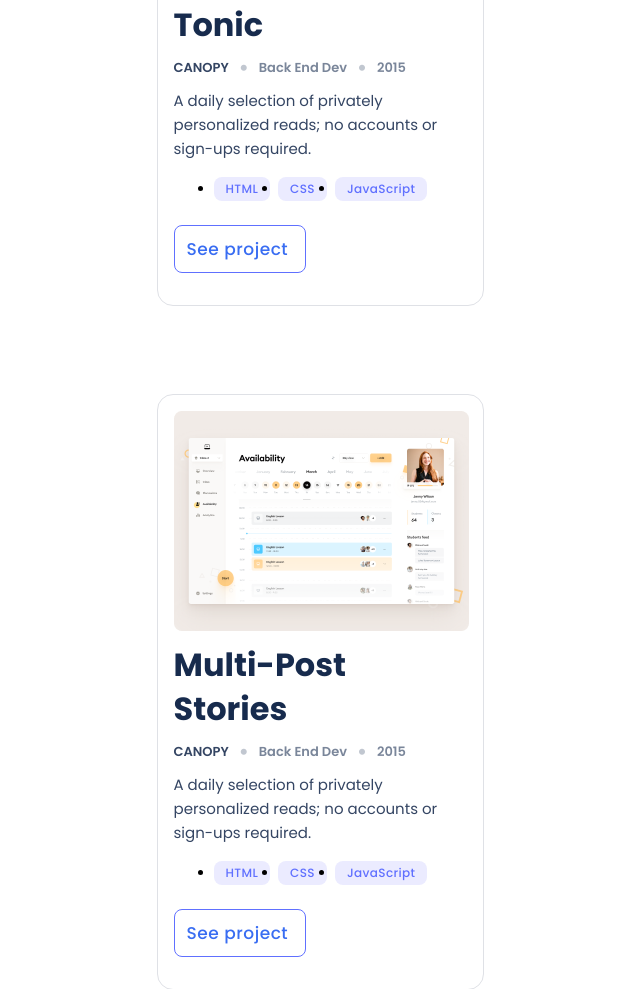
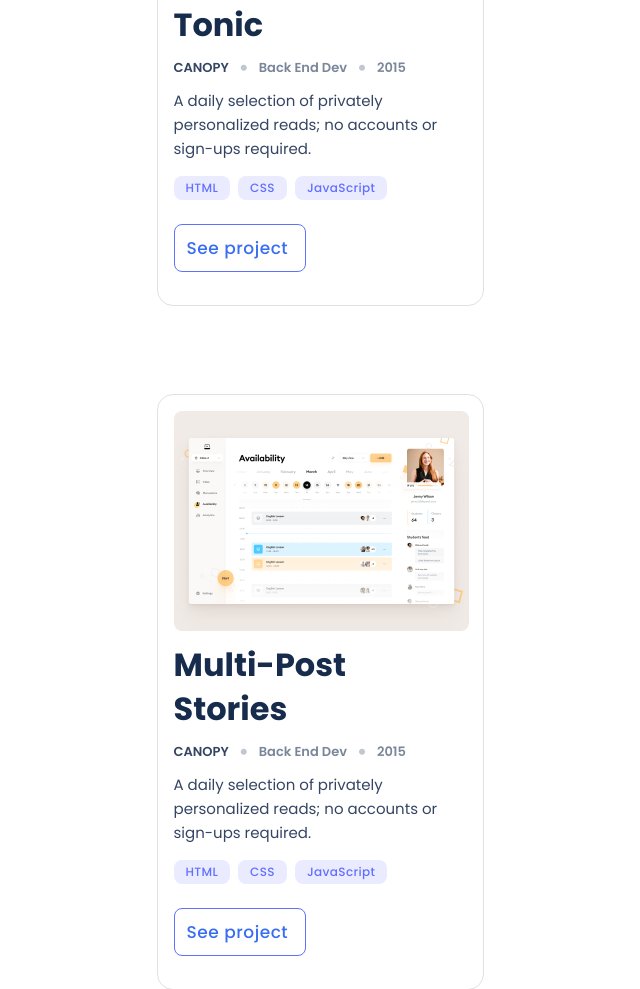
Before and after one commit to Roathy/-Portfolio-, a website: page index.html in a window 1280 px wide. Shown: the part 1062-2051 px from the top of the page, without its empty margins (320-960 px from the left). Drawn offline with Linux system fonts and the light colour scheme.

Commit message:
Give styling to ul and il elements in work categories

```diff
--- a/style.css
+++ b/style.css
@@ -354,6 +354,12 @@ header {
   color: #344563;
 }
 
+#list-categories {
+  list-style-type: none;
+  padding: 0;
+  margin: 0;
+}
+
 .row-container {
   display: flex;
   flex-direction: row;
```
